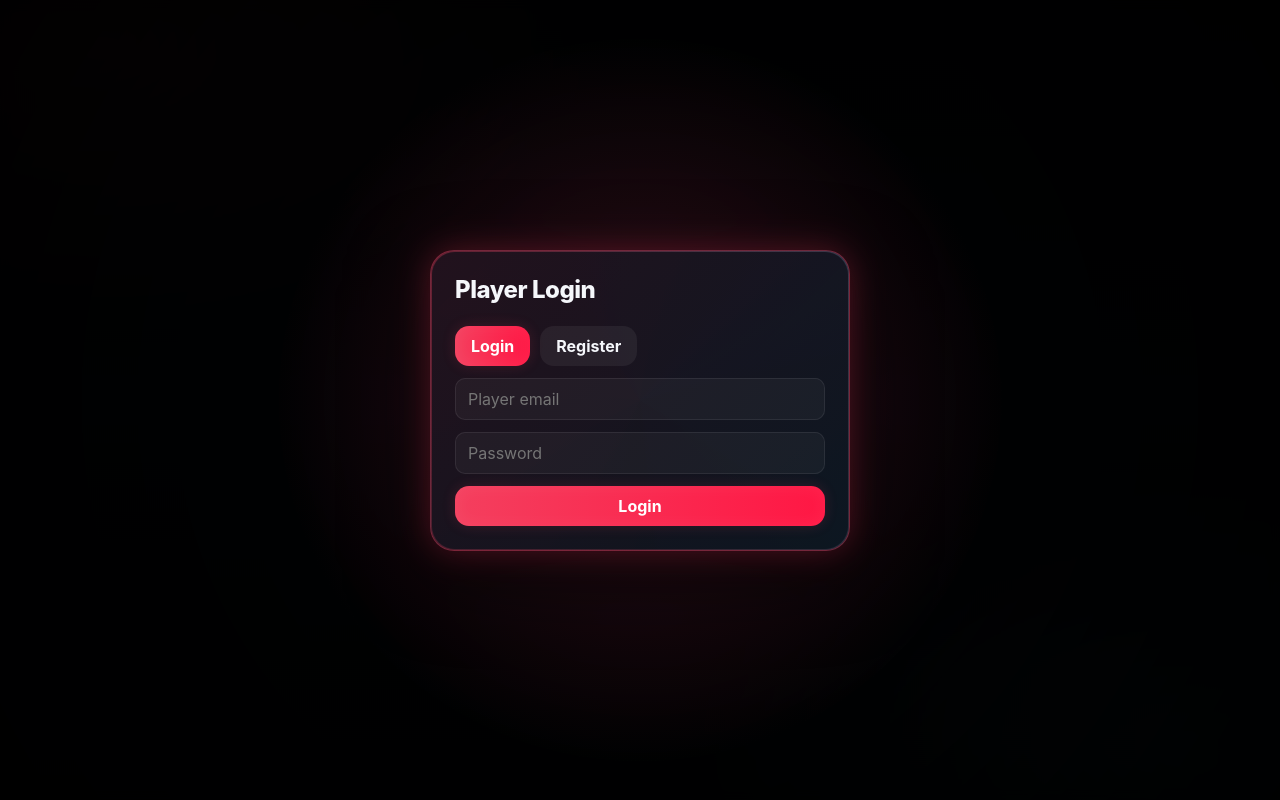
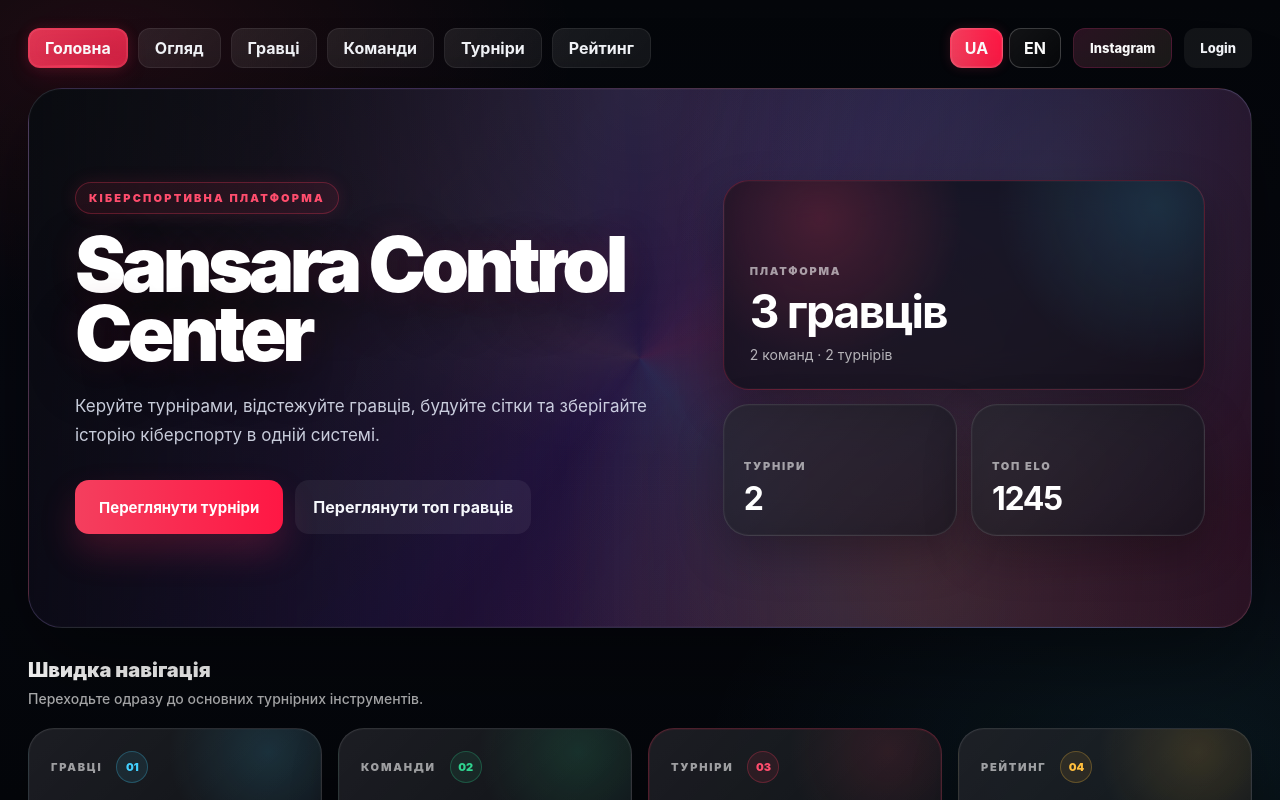
Before and after one commit to MonacoX111/Sansara, a React (Create React App) app: page / in a window 1280 px wide. Shown: the top 800 px of the page. Built offline with nearby package versions, Linux system fonts and the light colour scheme; no server answers; the database is empty.

Commit message:
fix: apply public access and auth routing fixes (my-profile gating, login button, renderedTab)

```diff
--- a/src/App.tsx
+++ b/src/App.tsx
@@ -533,6 +533,8 @@
   const functions = getFunctions();
   const location = useLocation();
   const navigate = useNavigate();
+  const routeTab = getTabFromPath(location.pathname);
+  const isMyProfileRoute = routeTab === "myProfile";
   const didCheckReloadRedirectRef = useRef(false);
   const didOpenLinkedProfileForUidRef = useRef<string | null>(null);
 
@@ -2717,8 +2719,14 @@
   const isAccountResolving =
     !authReady ||
     Boolean(playerUser && (!firebaseReady || !firestorePlayersLoaded));
-
-  if (!adminUser && (isAccountResolving || !playerUser || !linkedPlayer)) {
+  const renderedTab =
+    !isMyProfileRoute && activeTab === "myProfile" ? routeTab : activeTab;
+
+  if (
+    isMyProfileRoute &&
+    !adminUser &&
+    (isAccountResolving || !playerUser || !linkedPlayer)
+  ) {
     return (
       <div className="page">
         <div className="admin-overlay">
@@ -2867,7 +2875,7 @@
 
 <div className="topbar-actions">
 <Tabs
-  active={activeTab}
+  active={renderedTab}
   onChange={navigateToTab}
   showAdmin={isAdmin}
   showMyProfile={Boolean(linkedPlayer)}
@@ -2903,6 +2911,32 @@
       Instagram
     </a>
 
+    {!firebaseUser && (
+      <button
+        className="secondary-btn"
+        onClick={() => {
+          setPlayerAuthMode("login");
+          setPlayerAuthError("");
+          setClaimCodeError("");
+          navigateToTab("myProfile");
+        }}
+      >
+        Login
+      </button>
+    )}
+
+    {playerUser && !linkedPlayer && (
+      <button
+        className="secondary-btn"
+        onClick={() => {
+          setClaimCodeError("");
+          navigateToTab("myProfile");
+        }}
+      >
+        Claim Profile
+      </button>
+    )}
+
     {isAdmin && (
       <button className="secondary-btn" onClick={handleAdminLogout}>
         {commonText.logoutAdmin}
@@ -2917,7 +2951,7 @@
   </div>
 </div>
 
-{activeTab === "home" && (
+{renderedTab === "home" && (
 <HomeTab
   key={lang}
   players={players}
@@ -2930,7 +2964,7 @@
 />
 )}
 
-{activeTab === "general" && (
+{renderedTab === "general" && (
   <GeneralTab
     homeAnnouncement={homeAnnouncement}
     players={players}
@@ -2944,7 +2978,7 @@
   />
 )}
 
-        {activeTab === "players" && (
+        {renderedTab === "players" && (
 <PlayersTab
   players={players}
   teams={teams}
@@ -2968,7 +3002,7 @@
 />
         )}
 
-{activeTab === "myProfile" && linkedPlayer && (
+{renderedTab === "myProfile" && linkedPlayer && (
 <PlayersTab
   players={players}
   teams={teams}
@@ -3001,7 +3035,7 @@
 />
 )}
 
-{activeTab === "teams" && (
+{renderedTab === "teams" && (
   <TeamsTab
     teams={teams}
     players={players}
@@ -3013,7 +3047,7 @@
   />
 )}
 
-        {activeTab === "tournaments" && (
+        {renderedTab === "tournaments" && (
 <TournamentsTab
   tournaments={tournaments}
   players={players}
@@ -3025,7 +3059,7 @@
 />
         )}
 
-        {activeTab === "leaderboard" && (
+        {renderedTab === "leaderboard" && (
 <LeaderboardTab
   players={players}
   teams={teams}
@@ -3036,7 +3070,7 @@
 />
         )}
 
-        {activeTab === "admin" && isAdmin && (
+        {renderedTab === "admin" && isAdmin && (
           <AdminTab
           autoGenerateBracket={autoGenerateBracket}
             players={players}
```
